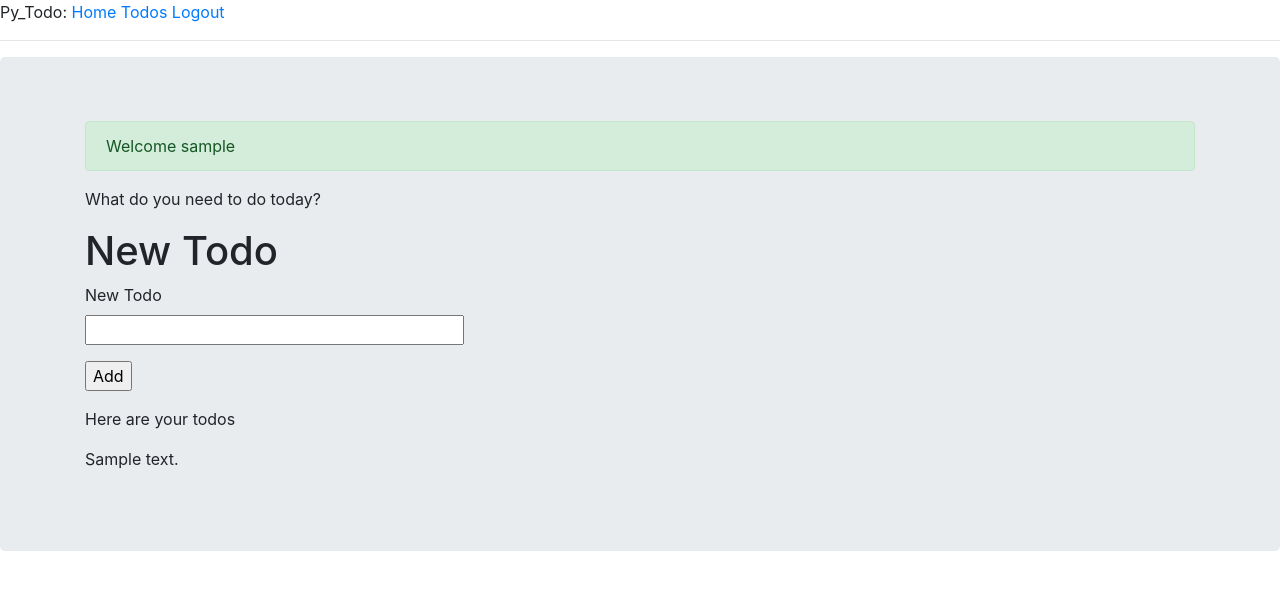
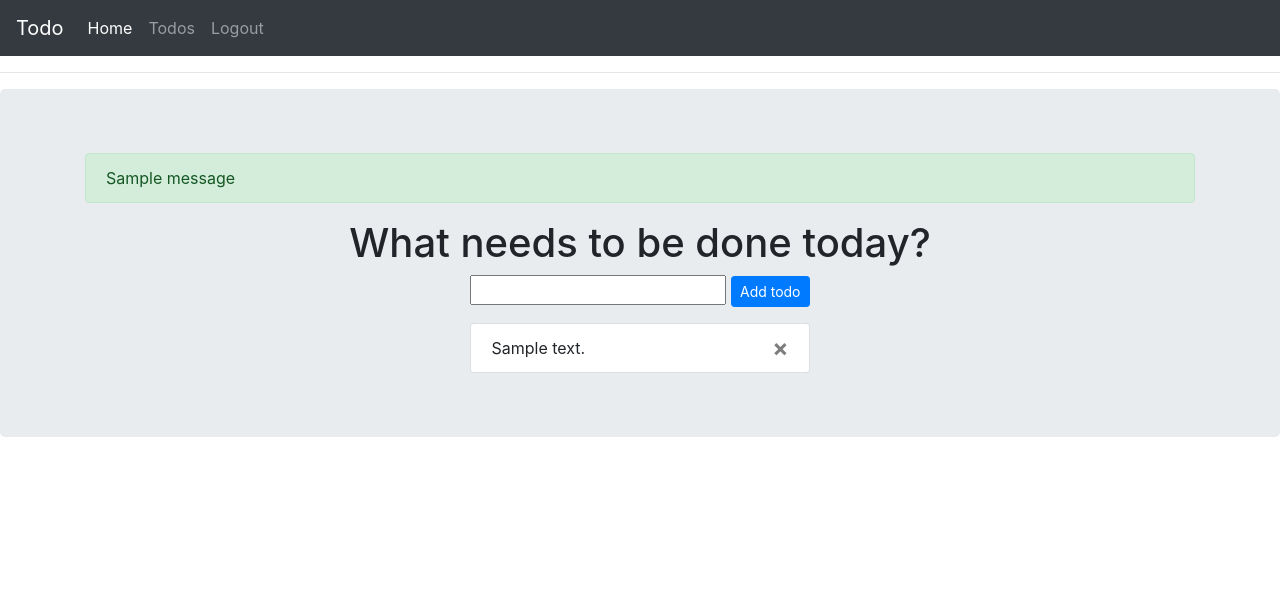
Before and after one commit to keva161/Docket, a Flask app: page /todo in a window 1280 px wide. Shown: the top 590 px of the page. Run offline with Flask 2, Linux system fonts and the light colour scheme; a user stored in the database is signed in; tables that the repository leaves empty hold one stand-in row (values such as "Sample post"); one stand-in notice (Sample message) is shown; some libraries are stand-ins or nearby versions.

Commit message:
Todos are now added/deleted via AjAX requests

```diff
--- a/app/forms.py
+++ b/app/forms.py
@@ -12,11 +12,11 @@ class LoginForm(FlaskForm):
 
 
 class RegistrationForm(FlaskForm):
-    username = StringField('Username', validators=[DataRequired()])
-    email = StringField('Email', validators=[DataRequired(), Email()])
-    password = PasswordField('Password', validators=[DataRequired()])
+    username = StringField('Username', validators=[DataRequired()], render_kw={"placeholder": "Username"})
+    email = StringField('Email', validators=[DataRequired(), Email()], render_kw={"placeholder": "Email"})
+    password = PasswordField('Password', validators=[DataRequired()], render_kw={"placeholder": "Password"})
     password2 = PasswordField(
-        'Repeat Password', validators=[DataRequired(), EqualTo('password')])
+        'Repeat Password', validators=[DataRequired(), EqualTo('password')], render_kw={"placeholder": "Password"})
     submit = SubmitField('Register')
 
     def validate_username(self, username):
--- a/app/routes.py
+++ b/app/routes.py
@@ -1,4 +1,6 @@
-from flask import render_template, flash, redirect, url_for, request
+import json
+
+from flask import render_template, flash, redirect, url_for, request, jsonify
 from flask_login import current_user, login_user, login_required, logout_user
 from werkzeug.urls import url_parse
 from app.forms import LoginForm, RegistrationForm, TodoForm
@@ -53,18 +55,28 @@ def register():
 
 
 @login_required
-@app.route('/todo', methods=['GET', 'POST'])
+@app.route('/todo')
 def todo():
-    if current_user.is_authenticated:
-        flash('Welcome ' + str(current_user.username))
-        form = TodoForm()
-        todos = current_user.todos.order_by(Todo.timestamp.desc()).all()
-        if form.validate_on_submit():
-            new_todo = Todo(body=form.todo.data, owner=current_user)
-            db.session.add(new_todo)
-            db.session.commit()
-            flash('Todo added')
-            return redirect(url_for('todo'))
-        return render_template('todo.html', form=form, todos=todos)
-    flash('You first need to login or register')
-    return redirect(url_for('index'))
+    form = TodoForm()
+    todos = current_user.todos.order_by(Todo.timestamp.desc()).all()
+    return render_template('todo.html', form=form, todos=todos)
+
+
+@login_required
+@app.route('/newtodo', methods=['POST'])
+def update():
+    form = TodoForm()
+    new_todo = Todo(body=form.todo.data, owner=current_user)
+    db.session.add(new_todo)
+    db.session.commit()
+    todos = current_user.todos.order_by(Todo.timestamp.desc()).all()
+    return render_template('todolist.html', todos=todos)
+
+@login_required
+@app.route('/delete', methods=['POST'])
+def delete():
+    deleteid = request.form['id']
+    Todo.query.filter_by(id=deleteid).delete()
+    db.session.commit()
+    todos = current_user.todos.order_by(Todo.timestamp.desc()).all()
+    return render_template('todolist.html', todos=todos)
--- /dev/null
+++ b/app/static/js/custom.js
@@ -0,0 +1,38 @@
+$(document).ready(function(){
+
+    $(document).on('click', '#delete', function(){
+
+        let deleteItem = $(this).attr('class');
+
+        console.log(deleteItem);
+
+        req = $.ajax({
+            url: '/delete',
+            type: 'POST',
+            data: { id : deleteItem }
+        });
+
+        req.done(function(data){
+
+            $('#todoList').html(data);
+        })
+    })
+
+    $('.updateButton').on('click',function () {
+
+       let todo = $('#todoInput').val();
+
+        req = $.ajax({
+            url: '/newtodo',
+            type: 'POST',
+            data: { todo : todo }
+        });
+
+        req.done(function(data){
+
+            $('#todoList').html(data);
+            $('#todoInput').val('');
+        })
+        event.preventDefault();
+    });
+});
--- a/app/templates/base.html
+++ b/app/templates/base.html
@@ -2,19 +2,34 @@
 <html lang="en">
     <head>
         <meta charset="UTF-8">
-        <link rel="stylesheet" href="https://stackpath.bootstrapcdn.com/bootstrap/4.3.1/css/bootstrap.min.css" integrity="sha384-ggOyR0iXCbMQv3Xipma34MD+dH/1fQ784/j6cY/iJTQUOhcWr7x9JvoRxT2MZw1T" crossorigin="anonymous">
+        <link href="{{ url_for('static', filename='css/bootstrap.css') }}" rel="stylesheet">
+        <script src="https://ajax.googleapis.com/ajax/libs/jquery/3.4.1/jquery.min.js"></script>
+        {% block script %}
+        {% endblock %}
     </head>
     <body>
-        <div>
-            Py_Todo:
-            <a href="{{ url_for('index') }}">Home</a>
+    <nav class="navbar navbar-expand-lg navbar-dark bg-dark">
+        <span class="navbar-brand">Todo</span>
+        <div class="collapse navbar-collapse" id="navbarText">
+            <ul class="navbar-nav mr-auto">
+                <li class="nav-item active">
+                    <a class="nav-link" href="{{ url_for('index') }}">Home</a>
+                </li>
                 {% if current_user.is_anonymous %}
-            <a href="{{ url_for('login') }}">Login</a>
+                <li class="nav-item">
+                    <a class="nav-link" href="{{ url_for('login') }}">Login</a>
+                </li>
                 {% else %}
-            <a href="{{ url_for('todo') }}">Todos</a>
-            <a href="{{ url_for('logout') }}">Logout</a>
+                <li class="nav-item">
+                    <a class="nav-link" href="{{ url_for('todo') }}">Todos</a>
+                </li>
+                <li class="nav-item">
+                    <a class="nav-link" href="{{ url_for('logout') }}">Logout</a>
+                </li>
                 {% endif %}
+            </ul>
         </div>
+    </nav>
     <hr>
     <div class="jumbotron">
         <div class="container">
--- a/app/templates/index.html
+++ b/app/templates/index.html
@@ -1,5 +1,6 @@
 {%  extends "base.html" %}
-
+{% block navbar %}
+{% endblock %}
 {% block content %}
 {% with messages = get_flashed_messages() %}
 {% if messages %}
--- a/app/templates/todo.html
+++ b/app/templates/todo.html
@@ -1,5 +1,8 @@
 {%  extends "base.html" %}
 
+{% block script %}
+<script src="{{ url_for('static', filename='js/custom.js') }}"></script>
+{% endblock %}
 
 {% block content %}
 {% with messages = get_flashed_messages() %}
@@ -11,20 +14,30 @@
 {% endfor %}
 {% endif %}
 {% endwith %}
-<p>What do you need to do today?</p>
-<h1>New Todo</h1>
+<div class="row justify-content-md-center">
+    <div class="col-md-auto">
+        <h1>What needs to be done today?</h1>
+    </div>
+</div>
+<div class="row justify-content-md-center">
+    <div class="col-md-auto">
         <form action="" method="post">
             {{ form.hidden_tag() }}
-<p>
-    {{ form.todo.label }}<br>
-    {{ form.todo(size=32) }}<br>
-    <p>{{ form.submit }}</p>
+            <div class="form-group">
+                {{ form.todo (id="todoInput") }}
+                <button class="btn btn-primary btn-sm updateButton">Add todo</button>
+            </div>
         </form>
-</p>
-<p>Here are your todos</p>
             <div id="todoList">
+                <ul class="list-group">
                 {% for todo in todos %}
-        <div id="todo-item"><p>{{ todo.body }}</p></div>
+                    <li class="list-group-item d-flex justify-content-between align-items-center">
+                    <div id="todoItem">{{ todo.body }}</div>
+                        <button type="button" class="close" aria-label="Close"><span id="delete" class="{{ todo.id }}" aria-hidden="true">&times;</span></button>
+                    </li>
                     {% endfor %}
+                </ul>
+            </div>
+    </div>
 </div>
 {% endblock %}
```
Also changed, not shown: app/static/jquery.js (deleted, +0 -23 lines), app/templates/login.html (+6 -6 lines), app/templates/register.html (+6 -4 lines), app/templates/todolist.html (added, +8 -0 lines), 1 other file. Lines whose indentation alone changed are shown as unchanged.
